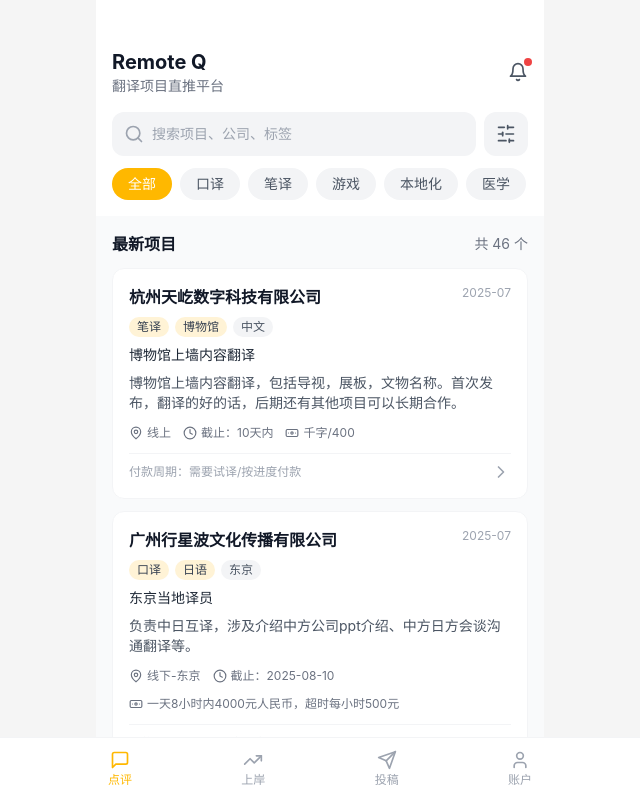
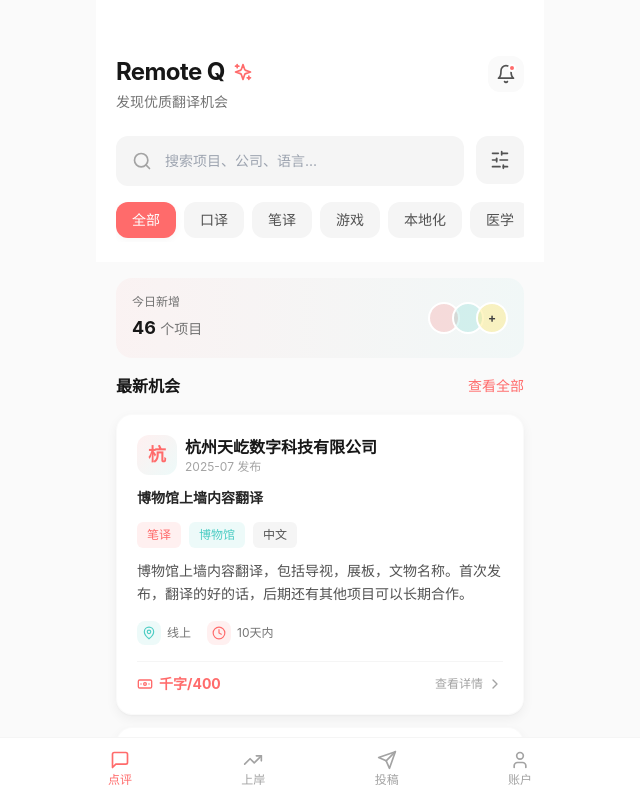
Before and after one commit to quanquan-code/remote-q-web, a React (Vite) app: page / in a window 1280 px wide. Shown: the top 800 px of the page, without its empty margins (320-960 px from the left). Built offline with nearby package versions, Linux system fonts and the light colour scheme.

Commit message:
Update UI: Notion style + vibrant colors

```diff
--- a/src/components/ProjectCard.jsx
+++ b/src/components/ProjectCard.jsx
@@ -1,63 +1,82 @@
 import React from 'react';
-import { ChevronRight, MapPin, Clock, Banknote } from 'lucide-react';
+import { ChevronRight, MapPin, Clock, Banknote, Zap } from 'lucide-react';
 import Tag from './Tag';
 
 const ProjectCard = ({ project, onClick }) => {
   return (
     <div
-      className="bg-white rounded-xl p-4 mb-3 cursor-pointer active:scale-98 transition-transform border border-gray-100"
+      className="bg-white rounded-2xl p-5 cursor-pointer card-hover border border-gray-100/50 shadow-card"
       onClick={() => onClick(project)}
     >
-      {/* Header: Company & Urgent Tag */}
-      <div className="flex justify-between items-start mb-2">
-        <div className="flex items-center gap-2">
-          <h3 className="text-base font-semibold text-gray-900">{project.company_name}</h3>
-          {project.is_urgent && (
-            <span className="px-2 py-0.5 bg-red-100 text-red-600 text-xs rounded-full">急招</span>
-          )}
+      {/* Header: Company & Date */}
+      <div className="flex justify-between items-start mb-3">
+        <div className="flex items-center gap-2 flex-1">
+          <div className="w-10 h-10 rounded-xl bg-gradient-to-br from-primary/10 to-secondary/10 flex items-center justify-center flex-shrink-0">
+            <span className="text-lg font-bold text-primary">{project.company_name.charAt(0)}</span>
+          </div>
+          <div className="flex-1 min-w-0">
+            <h3 className="text-base font-semibold text-gray-900 truncate">{project.company_name}</h3>
+            <p className="text-xs text-gray-400">{project.created_at} 发布</p>
+          </div>
         </div>
-        <span className="text-xs text-gray-400">{project.created_at}</span>
+        {project.is_urgent && (
+          <span className="flex items-center gap-1 px-2.5 py-1 bg-accent/30 text-amber-700 text-xs font-bold rounded-lg flex-shrink-0">
+            <Zap className="w-3 h-3" />
+            急招
+          </span>
+        )}
       </div>
 
-      {/* Tags */}
-      <div className="flex flex-wrap gap-1.5 mb-2">
-        {project.company_tags.map((tag, index) => (
-          <Tag key={index} variant={index < 2 ? 'primary' : 'default'}>
+      {/* Position Title - 更突出 */}
+      <h4 className="text-sm font-bold text-gray-800 mb-3 leading-relaxed">{project.position}</h4>
+
+      {/* Tags - 更活泼的配色 */}
+      <div className="flex flex-wrap gap-2 mb-3">
+        {project.company_tags.slice(0, 3).map((tag, index) => (
+          <span
+            key={index}
+            className={`tag ${
+              index === 0 ? 'bg-primary/10 text-primary' :
+              index === 1 ? 'bg-secondary/10 text-secondary' :
+              'bg-gray-100 text-gray-600'
+            }`}
+          >
             {tag}
-          </Tag>
+          </span>
         ))}
       </div>
 
-      {/* Position Title */}
-      <h4 className="text-sm font-medium text-gray-800 mb-2">{project.position}</h4>
-
-      {/* Description */}
-      <p className="text-sm text-gray-600 line-clamp-2 mb-3">
+      {/* Description - 简洁 */}
+      <p className="text-sm text-gray-600 line-clamp-2 mb-4 leading-relaxed">
         {project.description}
       </p>
 
-      {/* Meta Info */}
-      <div className="flex flex-wrap gap-3 text-xs text-gray-500 mb-3">
-        <div className="flex items-center gap-1">
-          <MapPin className="w-3.5 h-3.5" />
+      {/* Meta Info - 更清晰的分组 */}
+      <div className="flex flex-wrap gap-4 text-xs text-gray-500 mb-4">
+        <div className="flex items-center gap-1.5">
+          <div className="w-6 h-6 rounded-lg bg-secondary/10 flex items-center justify-center">
+            <MapPin className="w-3.5 h-3.5 text-secondary" />
+          </div>
           <span>{project.location}</span>
         </div>
-        <div className="flex items-center gap-1">
-          <Clock className="w-3.5 h-3.5" />
-          <span>截止：{project.deadline}</span>
-        </div>
-        <div className="flex items-center gap-1">
-          <Banknote className="w-3.5 h-3.5" />
-          <span>{project.salary}</span>
+        <div className="flex items-center gap-1.5">
+          <div className="w-6 h-6 rounded-lg bg-primary/10 flex items-center justify-center">
+            <Clock className="w-3.5 h-3.5 text-primary" />
+          </div>
+          <span>{project.deadline}</span>
         </div>
       </div>
 
-      {/* Footer */}
-      <div className="flex items-center justify-between pt-2 border-t border-gray-100">
-        <span className="text-xs text-gray-400">
-          付款周期：{project.payment_terms}
-        </span>
-        <ChevronRight className="w-5 h-5 text-gray-400" />
+      {/* Footer - 薪资突出 */}
+      <div className="flex items-center justify-between pt-3 border-t border-gray-100">
+        <div className="flex items-center gap-1.5">
+          <Banknote className="w-4 h-4 text-primary" />
+          <span className="text-sm font-bold text-primary">{project.salary}</span>
+        </div>
+        <div className="flex items-center gap-1 text-gray-400">
+          <span className="text-xs">查看详情</span>
+          <ChevronRight className="w-4 h-4" />
+        </div>
       </div>
     </div>
   );
--- a/src/components/SearchBar.jsx
+++ b/src/components/SearchBar.jsx
@@ -4,14 +4,14 @@ import { Search } from 'lucide-react';
 const SearchBar = ({ onFocus, onChange, value, placeholder = '搜索公司/关键词' }) => {
   return (
     <div className="relative">
-      <Search className="absolute left-3 top-1/2 -translate-y-1/2 w-5 h-5 text-gray-400" />
+      <Search className="absolute left-4 top-1/2 -translate-y-1/2 w-5 h-5 text-gray-400" />
       <input
         type="text"
         value={value}
         onChange={(e) => onChange?.(e.target.value)}
         onFocus={onFocus}
         placeholder={placeholder}
-        className="w-full bg-gray-100 rounded-xl py-3 pl-10 pr-4 text-sm outline-none focus:ring-2 focus:ring-primary/20"
+        className="w-full bg-gray-100 rounded-xl py-3.5 pl-12 pr-4 text-sm outline-none transition-all focus:bg-white focus:ring-2 focus:ring-primary/20 border border-transparent focus:border-primary/20"
       />
     </div>
   );
--- a/src/index.css
+++ b/src/index.css
@@ -10,17 +10,70 @@
 
 body {
   font-family: -apple-system, BlinkMacSystemFont, 'Segoe UI', 'PingFang SC', 'Hiragino Sans GB', 'Microsoft YaHei', sans-serif;
-  background-color: #F5F5F5;
+  background-color: #FAFAFA;
   -webkit-font-smoothing: antialiased;
+  -moz-osx-font-smoothing: grayscale;
 }
 
-/* Hide scrollbar for Chrome, Safari and Opera */
+/* Notion 风格的简洁滚动条 */
+::-webkit-scrollbar {
+  width: 6px;
+  height: 6px;
+}
+
+::-webkit-scrollbar-track {
+  background: transparent;
+}
+
+::-webkit-scrollbar-thumb {
+  background: #D4D4D4;
+  border-radius: 3px;
+}
+
+::-webkit-scrollbar-thumb:hover {
+  background: #A3A3A3;
+}
+
+/* 隐藏滚动条但保留功能 */
 .no-scrollbar::-webkit-scrollbar {
   display: none;
 }
 
-/* Hide scrollbar for IE, Edge and Firefox */
 .no-scrollbar {
   -ms-overflow-style: none;
   scrollbar-width: none;
 }
+
+/* 文字渐变效果 */
+.text-gradient {
+  background: linear-gradient(135deg, #FF6B6B 0%, #4ECDC4 100%);
+  -webkit-background-clip: text;
+  -webkit-text-fill-color: transparent;
+  background-clip: text;
+}
+
+/* 卡片悬浮效果 */
+.card-hover {
+  transition: all 0.2s ease;
+}
+
+.card-hover:hover {
+  transform: translateY(-2px);
+  box-shadow: 0 8px 24px rgba(0, 0, 0, 0.08), 0 2px 4px rgba(0, 0, 0, 0.02);
+}
+
+/* 按钮点击效果 */
+.btn-active:active {
+  transform: scale(0.98);
+}
+
+/* 标签样式 */
+.tag {
+  display: inline-flex;
+  align-items: center;
+  padding: 4px 10px;
+  border-radius: 6px;
+  font-size: 12px;
+  font-weight: 500;
+  transition: all 0.15s ease;
+}
--- a/src/pages/Home.jsx
+++ b/src/pages/Home.jsx
@@ -1,6 +1,6 @@
 import React, { useState } from 'react';
 import { useNavigate } from 'react-router-dom';
-import { Bell, SlidersHorizontal } from 'lucide-react';
+import { Bell, SlidersHorizontal, Sparkles } from 'lucide-react';
 import SearchBar from '../components/SearchBar';
 import ProjectCard from '../components/ProjectCard';
 import BottomNav from '../components/BottomNav';
@@ -24,45 +24,48 @@ const Home = () => {
     : projects.filter(p => p.company_tags.includes(activeFilter) || p.position.includes(activeFilter));
 
   return (
-    <div className="min-h-screen bg-gray-50 pb-20">
-      {/* Header */}
-      <div className="bg-white px-4 pt-12 pb-4">
-        <div className="flex justify-between items-center mb-4">
+    <div className="min-h-screen bg-gray-50 pb-24">
+      {/* Header - Notion 风格，简洁留白 */}
+      <div className="bg-white px-5 pt-14 pb-5">
+        <div className="flex justify-between items-start mb-6">
           <div>
-            <h1 className="text-xl font-bold text-gray-900">Remote Q</h1>
-            <p className="text-sm text-gray-500">翻译项目直推平台</p>
+            <div className="flex items-center gap-2 mb-1">
+              <h1 className="text-2xl font-bold text-gray-900 tracking-tight">Remote Q</h1>
+              <Sparkles className="w-5 h-5 text-primary" />
             </div>
-          <button className="relative">
+            <p className="text-sm text-gray-500 font-medium">发现优质翻译机会</p>
+          </div>
+          <button className="relative p-2 rounded-xl bg-gray-50 hover:bg-gray-100 transition-colors btn-active">
             <Bell className="w-5 h-5 text-gray-600" />
-            <span className="absolute -top-1 -right-1 w-2 h-2 bg-red-500 rounded-full"></span>
+            <span className="absolute top-2 right-2 w-2 h-2 bg-primary rounded-full border-2 border-white"></span>
           </button>
         </div>
 
-        {/* Search */}
-        <div className="flex gap-2">
+        {/* Search - 更柔和的设计 */}
+        <div className="flex gap-3">
           <div className="flex-1">
             <SearchBar
               onFocus={handleSearchFocus}
               value={searchValue}
               onChange={setSearchValue}
-              placeholder="搜索项目、公司、标签"
+              placeholder="搜索项目、公司、语言..."
             />
           </div>
-          <button className="flex items-center justify-center w-11 h-11 bg-gray-100 rounded-xl">
+          <button className="flex items-center justify-center w-12 h-12 bg-gray-100 rounded-xl hover:bg-gray-200 transition-colors btn-active">
             <SlidersHorizontal className="w-5 h-5 text-gray-600" />
           </button>
         </div>
 
-        {/* Quick Filters */}
-        <div className="flex gap-2 mt-3 overflow-x-auto no-scrollbar">
+        {/* Quick Filters - 活泼的配色 */}
+        <div className="flex gap-2 mt-4 overflow-x-auto no-scrollbar pb-1">
           {filters.map((filter) => (
             <button
               key={filter}
               onClick={() => setActiveFilter(filter)}
-              className={`px-4 py-1.5 rounded-full text-sm whitespace-nowrap transition-colors ${
+              className={`px-4 py-2 rounded-xl text-sm font-medium whitespace-nowrap transition-all btn-active ${
                 activeFilter === filter
-                  ? 'bg-primary text-white'
-                  : 'bg-gray-100 text-gray-600'
+                  ? 'bg-primary text-white shadow-soft'
+                  : 'bg-gray-100 text-gray-600 hover:bg-gray-200'
               }`}
             >
               {filter}
@@ -71,13 +74,31 @@ const Home = () => {
         </div>
       </div>
 
-      {/* Project List */}
-      <div className="px-4 mt-4">
-        <div className="flex justify-between items-center mb-3">
-          <h2 className="text-base font-semibold text-gray-900">最新项目</h2>
-          <span className="text-sm text-gray-500">共 {filteredProjects.length} 个</span>
+      {/* Stats Banner - 增加活力感 */}
+      <div className="px-5 py-4">
+        <div className="bg-gradient-to-r from-primary/5 to-secondary/5 rounded-2xl p-4 flex items-center justify-between">
+          <div>
+            <p className="text-xs text-gray-500 mb-1">今日新增</p>
+            <p className="text-lg font-bold text-gray-900">{filteredProjects.length} <span className="text-sm font-normal text-gray-500">个项目</span></p>
+          </div>
+          <div className="flex -space-x-2">
+            <div className="w-8 h-8 rounded-full bg-primary/20 border-2 border-white"></div>
+            <div className="w-8 h-8 rounded-full bg-secondary/20 border-2 border-white"></div>
+            <div className="w-8 h-8 rounded-full bg-accent/40 border-2 border-white flex items-center justify-center text-xs font-bold text-gray-700">+</div>
+          </div>
+        </div>
       </div>
 
+      {/* Project List - 更有质感的卡片 */}
+      <div className="px-5">
+        <div className="flex justify-between items-center mb-4">
+          <h2 className="text-base font-semibold text-gray-900">最新机会</h2>
+          <button className="text-sm text-primary font-medium hover:text-primary-dark transition-colors">
+            查看全部
+          </button>
+        </div>
+
+        <div className="space-y-3">
           {filteredProjects.map(project => (
             <ProjectCard
               key={project.id}
@@ -86,6 +107,7 @@ const Home = () => {
             />
           ))}
         </div>
+      </div>
 
       <BottomNav />
     </div>
--- a/tailwind.config.js
+++ b/tailwind.config.js
@@ -7,9 +7,35 @@ export default {
   theme: {
     extend: {
       colors: {
-        primary: '#FFB800',
-        'primary-light': '#FFF3D6',
-        secondary: '#6366F1',
+        // 主色调 - 温暖的珊瑚橙，活泼但不刺眼
+        primary: '#FF6B6B',
+        'primary-light': '#FFE5E5',
+        'primary-dark': '#E85D5D',
+        // 辅助色 - 清新的青绿色
+        secondary: '#4ECDC4',
+        'secondary-light': '#E5F7F6',
+        // 强调色 - 明亮的黄色（用于紧急、高亮）
+        accent: '#FFE66D',
+        // 中性色 - Notion 风格的高级灰
+        'gray-50': '#FAFAFA',
+        'gray-100': '#F5F5F5',
+        'gray-200': '#E5E5E5',
+        'gray-300': '#D4D4D4',
+        'gray-400': '#A3A3A3',
+        'gray-500': '#737373',
+        'gray-600': '#525252',
+        'gray-700': '#404040',
+        'gray-800': '#262626',
+        'gray-900': '#171717',
+      },
+      boxShadow: {
+        'soft': '0 2px 8px rgba(0, 0, 0, 0.04)',
+        'card': '0 4px 12px rgba(0, 0, 0, 0.05), 0 1px 2px rgba(0, 0, 0, 0.03)',
+        'hover': '0 8px 24px rgba(0, 0, 0, 0.08), 0 2px 4px rgba(0, 0, 0, 0.02)',
+      },
+      borderRadius: {
+        '2xl': '16px',
+        '3xl': '20px',
       }
     },
   },
```
Lines whose indentation alone changed are shown as unchanged.
